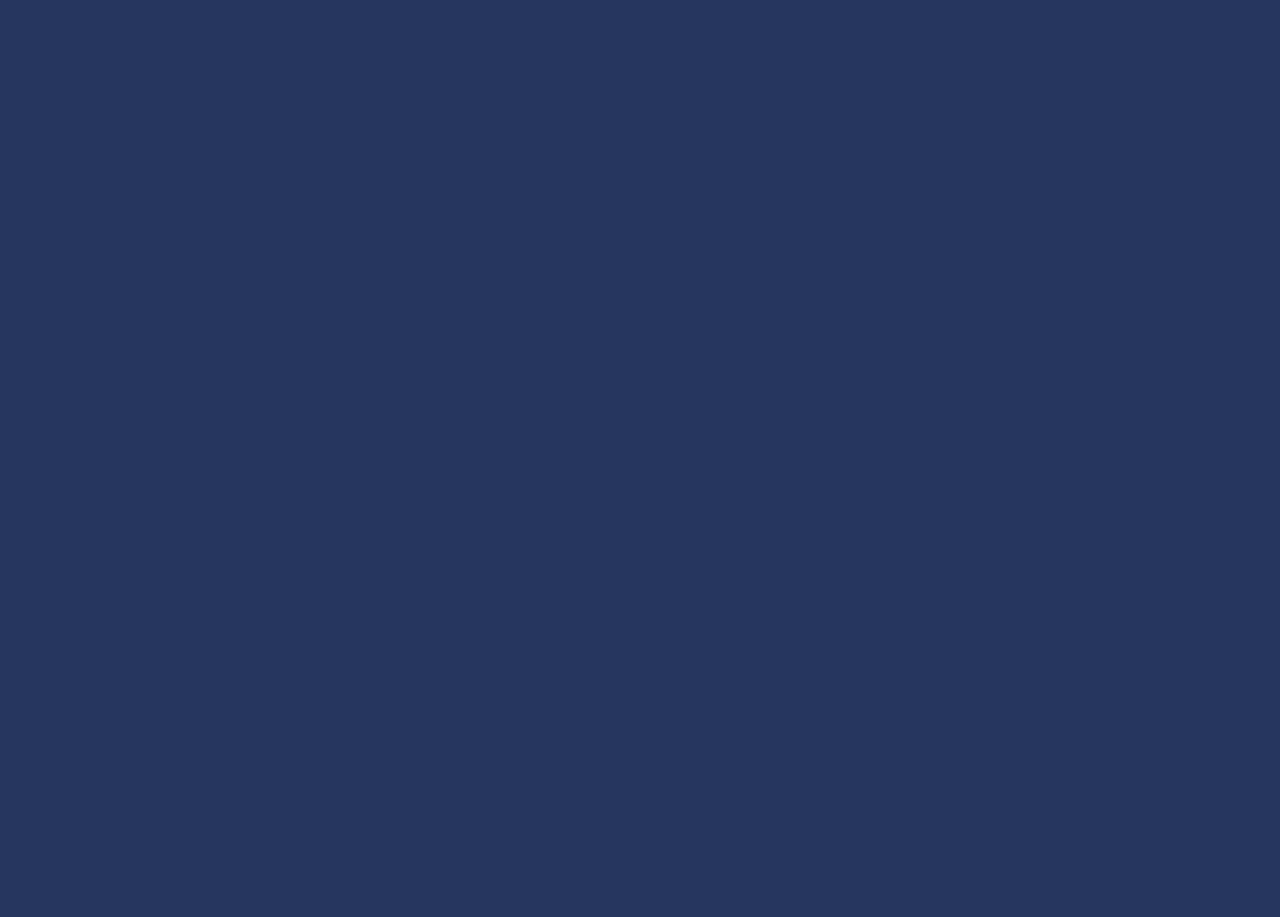
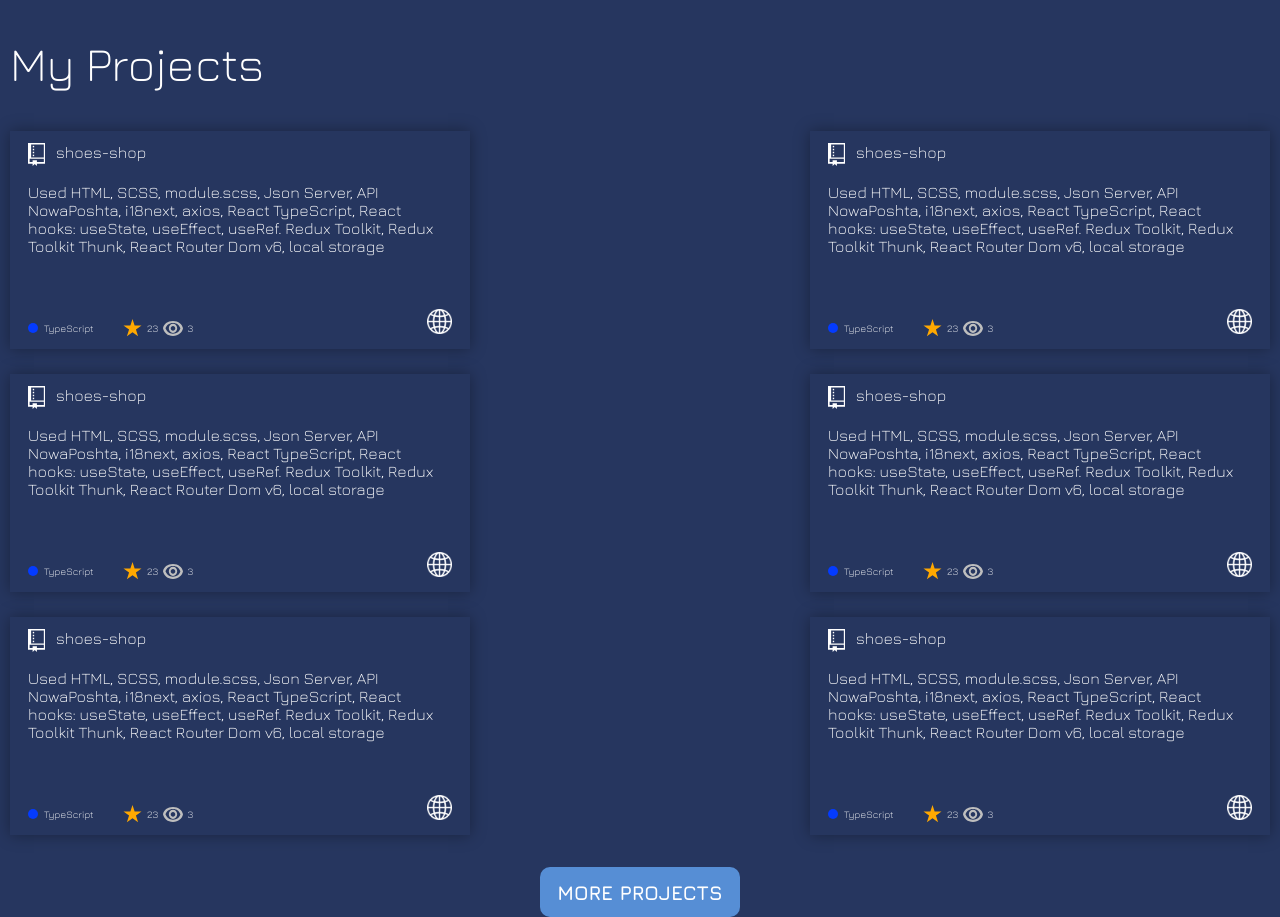
Before and after one commit to alexey-sevastynov/portfolio, a React (Create React App) app: page / in a window 1280 px wide. Shown: the part 3360-4277 px from the top of the page. Before the commit the page ends 3330 px from the top, so only its background shows below. Built offline with nearby package versions, Linux system fonts and the light colour scheme.

Commit message:
add Projects, ProjectsItem

```diff
--- a/src/App.tsx
+++ b/src/App.tsx
@@ -7,6 +7,7 @@ import Cover from "./components/Cover";
 import Skills from "./components/Skills";
 import Education from "./components/Education";
 import Experiences from "./components/Experiences";
+import Projects from "./components/Projects";
 
 // const Background = styled.div`
 //   background-color: ${({ theme }) => theme.colors.background};
@@ -22,6 +23,7 @@ const App: React.FC<AppProps> = () => {
       <Skills />
       <Education />
       <Experiences />
+      <Projects />
     </Theme>
   );
 };
--- /dev/null
+++ b/src/assets/projects.tsx
@@ -0,0 +1,32 @@
+export const projects = [
+  {
+    title: "shoes-shop",
+    text: "Used HTML, SCSS, module.scss, Json Server, API NowaPoshta, i18next, axios, React TypeScript, React hooks: useState, useEffect, useRef. Redux Toolkit, Redux Toolkit Thunk, React Router Dom v6, local storage ",
+    languageProgram: "TypeScript",
+  },
+  {
+    title: "shoes-shop",
+    text: "Used HTML, SCSS, module.scss, Json Server, API NowaPoshta, i18next, axios, React TypeScript, React hooks: useState, useEffect, useRef. Redux Toolkit, Redux Toolkit Thunk, React Router Dom v6, local storage ",
+    languageProgram: "TypeScript",
+  },
+  {
+    title: "shoes-shop",
+    text: "Used HTML, SCSS, module.scss, Json Server, API NowaPoshta, i18next, axios, React TypeScript, React hooks: useState, useEffect, useRef. Redux Toolkit, Redux Toolkit Thunk, React Router Dom v6, local storage ",
+    languageProgram: "TypeScript",
+  },
+  {
+    title: "shoes-shop",
+    text: "Used HTML, SCSS, module.scss, Json Server, API NowaPoshta, i18next, axios, React TypeScript, React hooks: useState, useEffect, useRef. Redux Toolkit, Redux Toolkit Thunk, React Router Dom v6, local storage ",
+    languageProgram: "TypeScript",
+  },
+  {
+    title: "shoes-shop",
+    text: "Used HTML, SCSS, module.scss, Json Server, API NowaPoshta, i18next, axios, React TypeScript, React hooks: useState, useEffect, useRef. Redux Toolkit, Redux Toolkit Thunk, React Router Dom v6, local storage ",
+    languageProgram: "TypeScript",
+  },
+  {
+    title: "shoes-shop",
+    text: "Used HTML, SCSS, module.scss, Json Server, API NowaPoshta, i18next, axios, React TypeScript, React hooks: useState, useEffect, useRef. Redux Toolkit, Redux Toolkit Thunk, React Router Dom v6, local storage ",
+    languageProgram: "TypeScript",
+  },
+];
--- a/src/components/Experiences.tsx
+++ b/src/components/Experiences.tsx
@@ -15,9 +15,6 @@ const StyledExperiences = styled.div`
 
 const Flex = styled.div`
   display: flex;
-  &:not(:last-child) {
-    margin-right: 31px;
-  }
 `;
 
 type ExperiencesProps = {};
--- /dev/null
+++ b/src/components/Projects.tsx
@@ -0,0 +1,49 @@
+import React from "react";
+import styled from "styled-components";
+
+import ProjectsItem from "./ProjectsItem";
+import { projects } from "../assets/projects";
+import Button from "./Button";
+
+const StyledProjects = styled.div`
+  height: 100vh;
+
+  & h2 {
+    margin-top: 65px;
+    margin-bottom: 40px;
+    font-size: 48px;
+  }
+`;
+
+const Flex = styled.div`
+  display: flex;
+  flex-wrap: wrap;
+  justify-content: space-between;
+
+  row-gap: 25px;
+`;
+
+const ButtonBlock = styled.div`
+  margin-top: 32px;
+  text-align: center;
+`;
+
+interface ProjectsProps {}
+
+const Projects: React.FC<ProjectsProps> = () => {
+  return (
+    <StyledProjects>
+      <h2>My Projects</h2>
+      <Flex>
+        {projects.map((item, id) => (
+          <ProjectsItem key={id} {...item} />
+        ))}
+      </Flex>
+      <ButtonBlock>
+        <Button text="MORE PROJECTS" />
+      </ButtonBlock>
+    </StyledProjects>
+  );
+};
+
+export default Projects;
--- /dev/null
+++ b/src/components/ProjectsItem.tsx
@@ -0,0 +1,186 @@
+import React from "react";
+import styled from "styled-components";
+
+const StyledProjectsItem = styled.div`
+  box-sizing: border-box;
+  display: flex;
+  flex-direction: column;
+  justify-content: space-between;
+  width: 460px;
+  height: 218px;
+  padding: 12px 18px;
+
+  background-color: ${({ theme }) => theme.colors.background};
+  box-shadow: 0px 0px 15px rgba(0, 0, 0, 0.34);
+
+  cursor: default;
+
+  &:hover {
+    background-color: ${({ theme }) => theme.colors.backgroundTwo};
+    box-shadow: 0px 0px 15px rgba(255, 255, 255, 0.77);
+  }
+`;
+
+const Header = styled.div`
+  display: flex;
+  margin-bottom: 17px;
+
+  & h4 {
+    margin-left: 11px;
+  }
+`;
+
+const Footer = styled.div`
+  position: relative;
+  display: flex;
+  align-items: center;
+
+  & p {
+    font-size: 10px;
+  }
+`;
+
+const LanguageBlock = styled.div`
+  margin-right: 30px;
+
+  display: flex;
+
+  align-items: center;
+`;
+
+const ViewsBlock = styled.div`
+  width: 70px;
+  display: flex;
+  justify-content: space-between;
+  align-items: center;
+
+  & svg {
+    &:first-child {
+      cursor: pointer;
+    }
+  }
+`;
+
+const Circle = styled.div`
+  margin-right: 6px;
+  width: 10px;
+  height: 10px;
+  background-color: #043bff;
+  border-radius: 100%;
+`;
+
+const SiteIconBlock = styled.div`
+  position: absolute;
+  bottom: 0;
+  right: 0;
+
+  cursor: pointer;
+`;
+
+interface ProjectsItemProps {
+  title: string;
+  text: string;
+  languageProgram: string;
+}
+
+const ProjectsItem: React.FC<ProjectsItemProps> = ({
+  title,
+  text,
+  languageProgram,
+}) => {
+  return (
+    <StyledProjectsItem>
+      <div>
+        <Header>
+          <svg
+            width="17"
+            height="23"
+            viewBox="0 0 17 23"
+            fill="none"
+            xmlns="http://www.w3.org/2000/svg"
+          >
+            <path
+              fill-rule="evenodd"
+              clip-rule="evenodd"
+              d="M0 0H17V20.7185H0V0ZM3.14384 1.47989H15.8356V14.5523H3.14384V1.47989ZM15.8356 15.6622H1.63014V19.1153H15.8356V15.6622Z"
+              fill="white"
+            />
+            <path
+              d="M4.59932 17.3271V23L6.75342 20.9651L8.90753 23V17.3271H4.59932Z"
+              fill="white"
+            />
+            <path
+              d="M4.77397 2.83646H6.17123V4.31635H4.77397V2.83646Z"
+              fill="white"
+            />
+            <path
+              d="M4.77397 5.79625H6.17123V7.27614H4.77397V5.79625Z"
+              fill="white"
+            />
+            <path
+              d="M4.77397 8.75603H6.17123V10.2359H4.77397V8.75603Z"
+              fill="white"
+            />
+            <path
+              d="M4.77397 11.7158H6.17123V13.1957H4.77397V11.7158Z"
+              fill="white"
+            />
+          </svg>
+
+          <h4>{title}</h4>
+        </Header>
+        <p>{text}</p>
+      </div>
+
+      <Footer>
+        <LanguageBlock>
+          <Circle />
+          <p>{languageProgram}</p>
+        </LanguageBlock>
+        <ViewsBlock>
+          <svg
+            width="19"
+            height="18"
+            viewBox="0 0 19 18"
+            fill="none"
+            xmlns="http://www.w3.org/2000/svg"
+          >
+            <path
+              d="M9.5 0L11.6329 6.56434H18.535L12.9511 10.6213L15.084 17.1857L9.5 13.1287L3.91604 17.1857L6.04892 10.6213L0.464963 6.56434H7.36712L9.5 0Z"
+              fill="#FFA800"
+            />
+          </svg>
+          <p>23</p>
+
+          <svg
+            width="20"
+            height="15"
+            viewBox="0 0 20 15"
+            fill="none"
+            xmlns="http://www.w3.org/2000/svg"
+          >
+            <path
+              fill-rule="evenodd"
+              clip-rule="evenodd"
+              d="M10 15C15.5228 15 19.3 11.4516 20 7.36559C19.3 3.33333 15.5228 0 10 0C4.47715 0 0.65 3.17204 0 7.36559C0.9 11.7742 4.47715 15 10 15ZM9.95 12.7419C14.0645 12.7419 16.3 10.6452 17.4 7.36559C16.15 4.19355 14.0645 1.98925 9.95 1.98925C5.83548 1.98925 3.55 4.4086 2.5 7.36559C3.65 10.0538 5.83548 12.7419 9.95 12.7419Z"
+              fill="#BEBEBE"
+            />
+            <path
+              fill-rule="evenodd"
+              clip-rule="evenodd"
+              d="M14.2 7.36559C14.2 9.85978 12.3196 11.8817 10 11.8817C7.6804 11.8817 5.8 9.85978 5.8 7.36559C5.8 4.8714 7.6804 2.84946 10 2.84946C12.3196 2.84946 14.2 4.8714 14.2 7.36559ZM7.7 7.36559C7.7 8.73146 8.72974 9.83871 10 9.83871C11.2703 9.83871 12.3 8.73146 12.3 7.36559C12.3 5.99973 11.2703 4.89247 10 4.89247C8.72974 4.89247 7.7 5.99973 7.7 7.36559Z"
+              fill="#BEBEBE"
+            />
+          </svg>
+          <p>3</p>
+        </ViewsBlock>
+        <SiteIconBlock>
+          {/* <img src="image/link.png" alt="link" width={25} height={25} /> */}
+          <img src="image/linkNight.png" alt="link" width={25} height={25} />
+        </SiteIconBlock>
+      </Footer>
+    </StyledProjectsItem>
+  );
+};
+
+export default ProjectsItem;
```
Also changed, not shown: public/image/link.png (added), public/image/linkNight.png (added).
